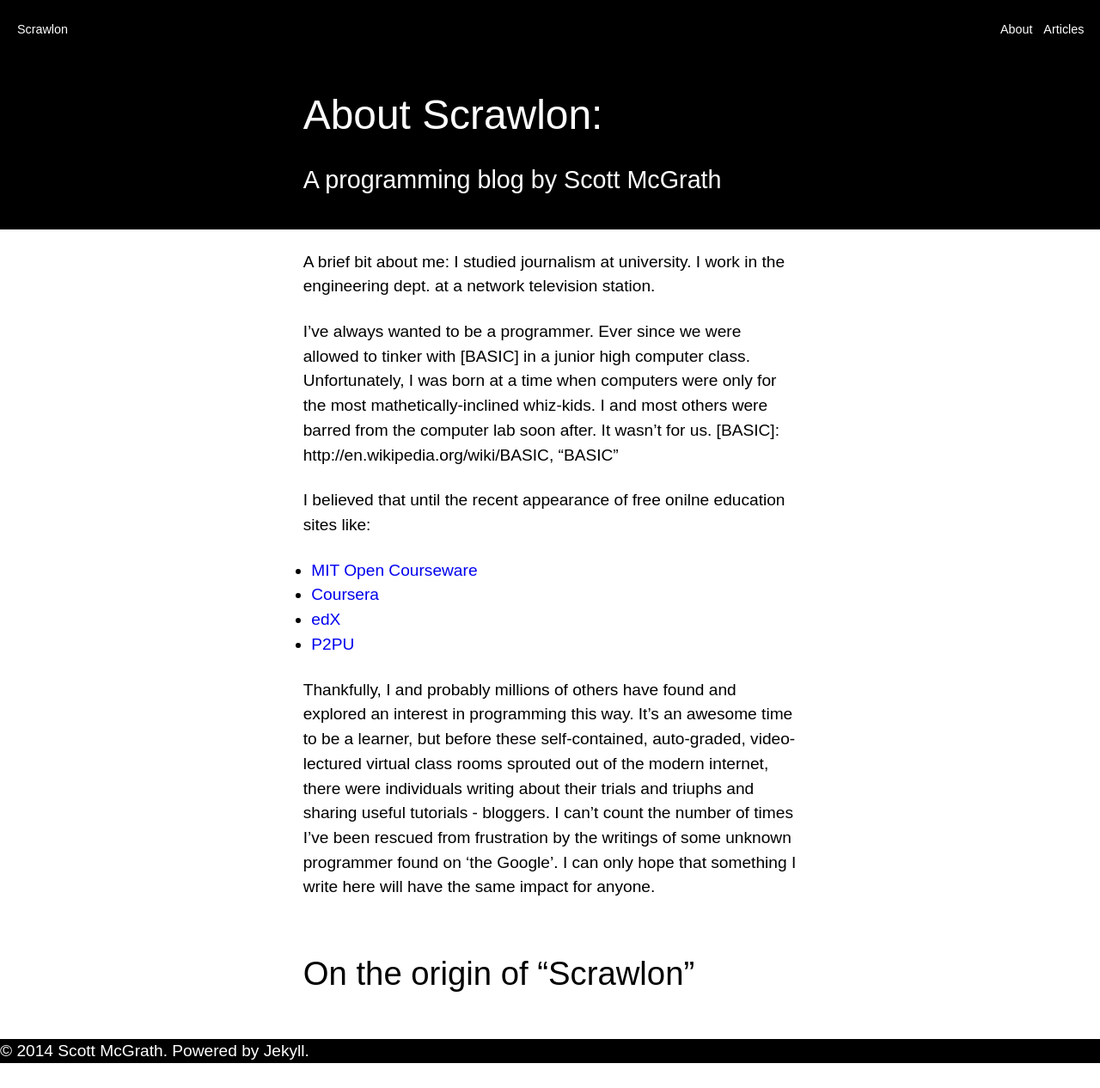
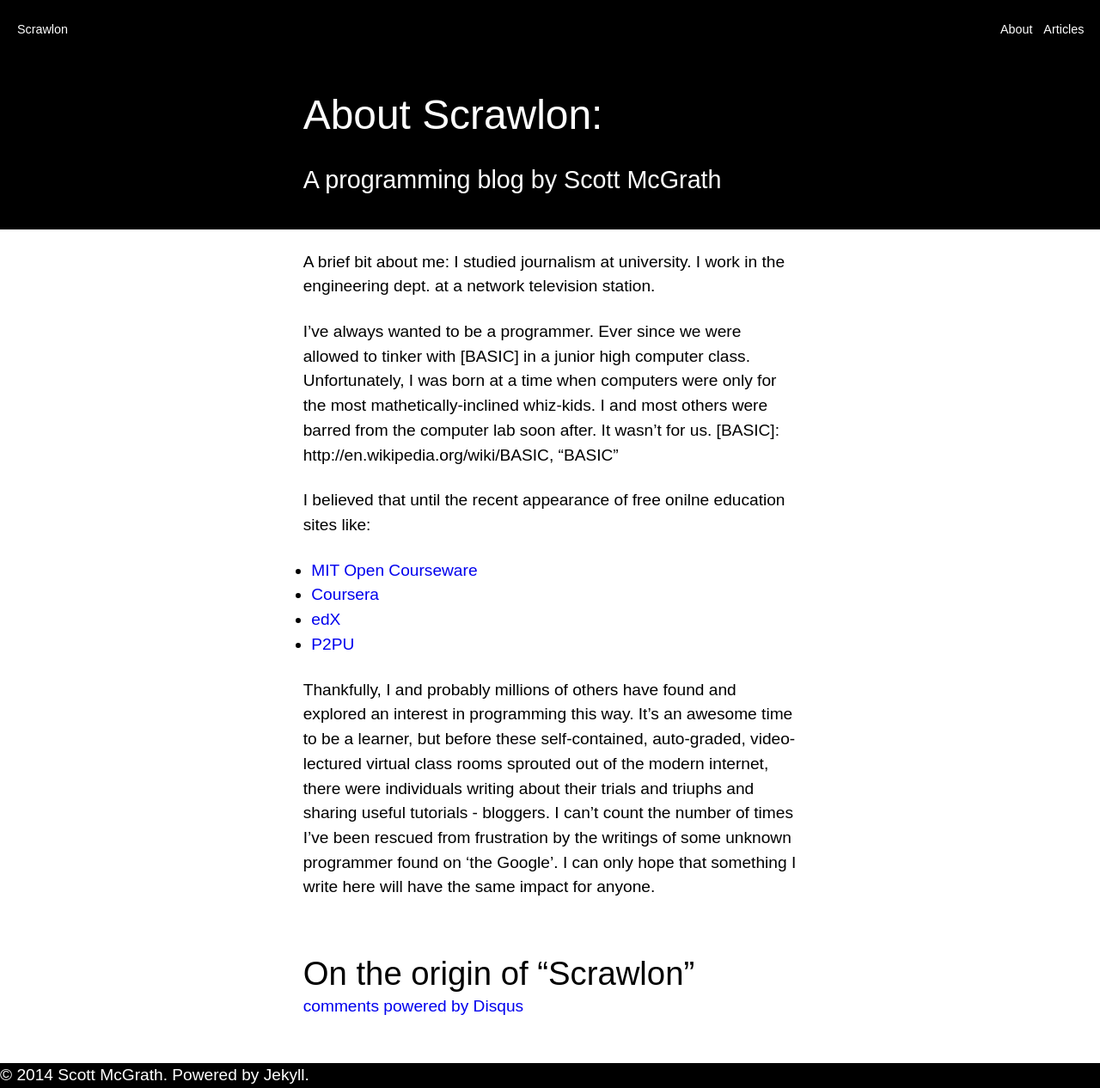
Before and after one commit to scrawlon/scrawlon.github.io, a Jekyll site: the page built from about.md, in a window 1280 px wide. Shown: the whole page at 86% size. Built offline with Jekyll 4.4.1, drawn with Linux system fonts in a browser that asks for light colours; Markdown is read by kramdown in place of the engine named in the settings; comment, search, counter and statistics services are not loaded; before the commit the page ends 1237 px from its top, so only the background shows below that.

Commit message:
Getting disqus to load

```diff
--- a/_layouts/post.html
+++ b/_layouts/post.html
@@ -37,7 +37,7 @@
 
   <div class="wrapper">
     {{ content }}
-    {% if page.comments %}{% include disqus_comments.html %}{% endif %}
+    {% include disqus_comments.html %}
   </div>
 
   <nav>
```
